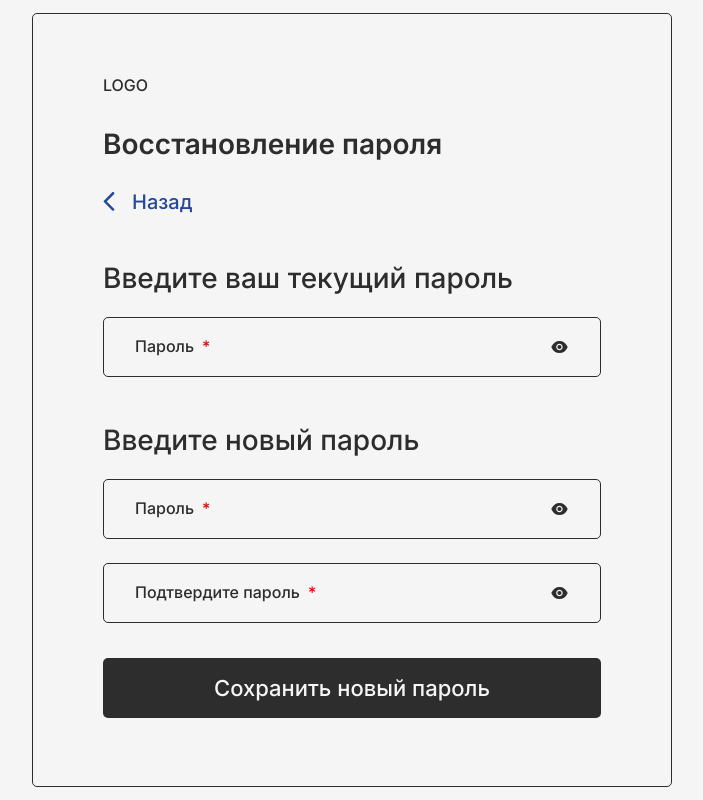
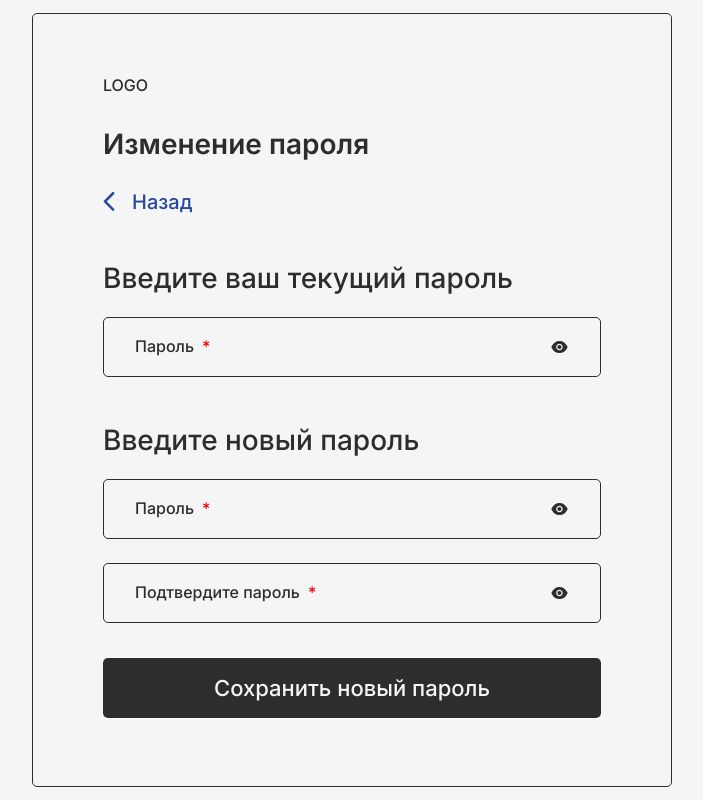
Before and after one commit to evgKireev/TWNSND, a React (Create React App) app: page /signin/recovery/passord/change in a window 1280 px wide. Shown: the whole page, without its empty margins (288-991 px from the left). Built offline with nearby package versions, Linux system fonts and the light colour scheme; what apisauce would draw is missing.

Commit message:
fix: change restore password title, add link to accout page

```diff
--- a/src/components/APP/Header/Header.module.scss
+++ b/src/components/APP/Header/Header.module.scss
@@ -91,6 +91,7 @@
   justify-content: center;
   align-items: center;
   font-size: 28px;
+  cursor: pointer;
 }
 
 .naw {
--- a/src/components/APP/Header/index.tsx
+++ b/src/components/APP/Header/index.tsx
@@ -25,7 +25,10 @@ const Header = () => {
         <div className={styles.logo}>LOGO</div>
         {registerUser ? (
           <div className={styles.UserPanel}>
-            <div className={styles.userName}>
+            <div
+              className={styles.userName}
+              onClick={() => navigate('/account')}
+            >
               {userData?.given_name[0].toLocaleUpperCase()}
             </div>
             <div
--- a/src/pages/ChangePassword/index.tsx
+++ b/src/pages/ChangePassword/index.tsx
@@ -144,7 +144,7 @@ const ChangePassword = () => {
   ) : (
     <FormContainer
       logo={'LOGO'}
-      title={'Восстановление пароля'}
+      title={'Изменение пароля'}
       link={'/signin/restore/passord'}
       textLink={'Назад'}
     >
```
